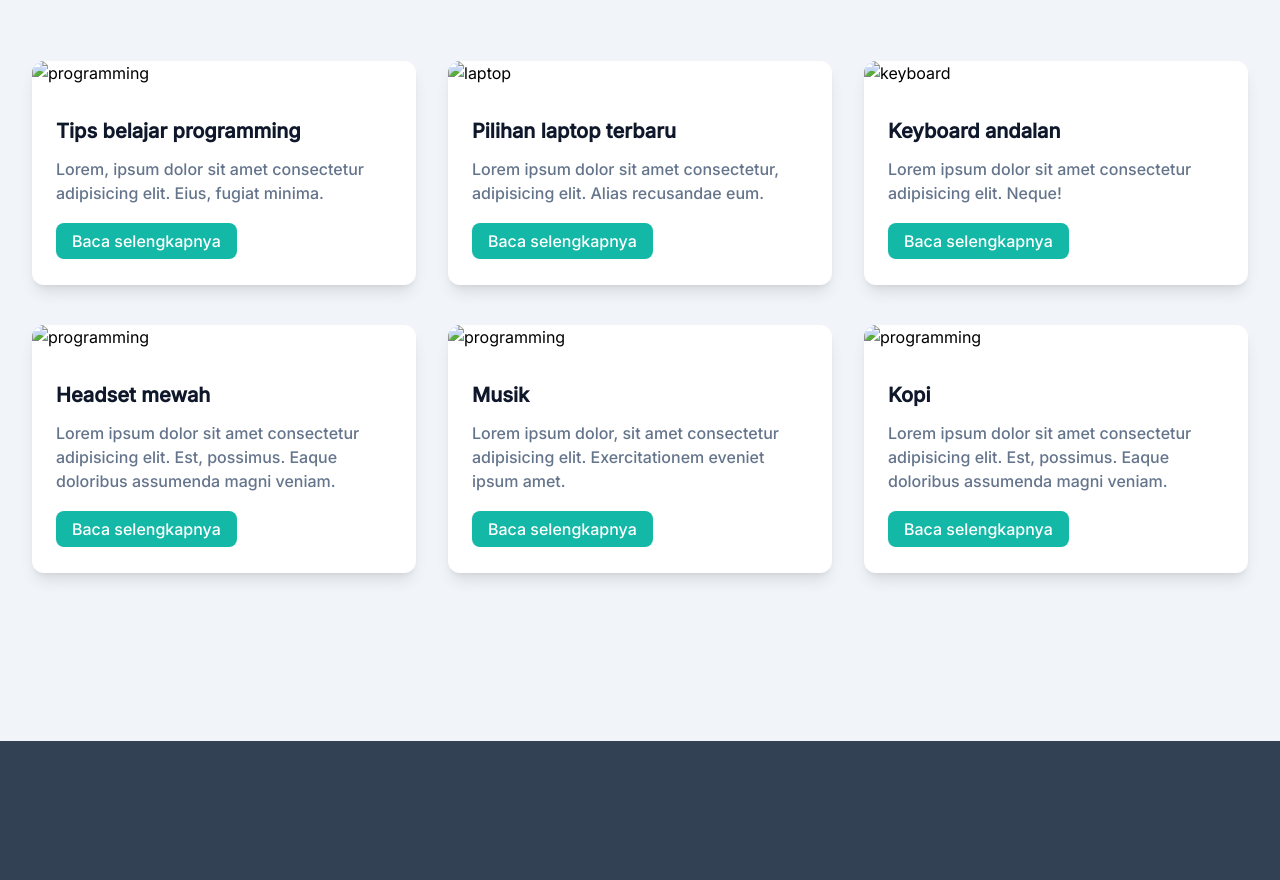
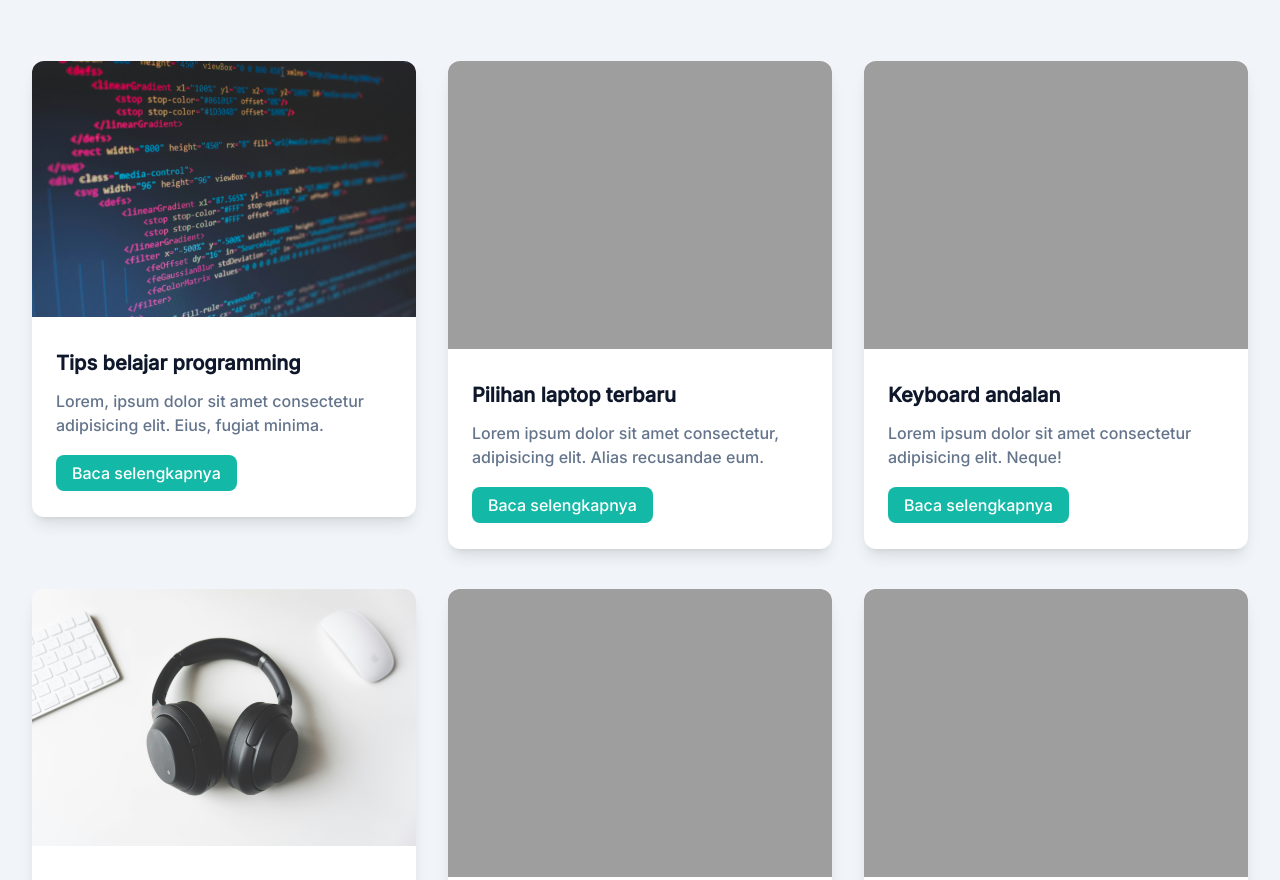
Before and after one commit to fatwareza/portfolio-tailwind, a website: page index.html in a window 1280 px wide. Shown: the part 4257-5137 px from the top of the page. Drawn offline with Linux system fonts and the light colour scheme; the site is published under a folder, as on GitHub Pages, so addresses that start at the root find nothing.

Commit message:
fix: blog image

```diff
--- a/index.html
+++ b/index.html
@@ -512,7 +512,7 @@
               class="bg-white rounded-xl shadow-lg overflow-hidden mb-10 dark:bg-dark dark:shadow-slate-600"
             >
               <img
-                src="/dist/img/blog/code img.jpg"
+                src="dist/img/blog/code img.jpg"
                 alt="programming"
                 class="w-full"
               />
@@ -540,7 +540,7 @@
             <div
               class="bg-white rounded-xl shadow-lg overflow-hidden mb-10 dark:bg-dark dark:shadow-slate-600"
             >
-              <img src="/dist/img/blog/PC.jpg" alt="laptop" class="w-full" />
+              <img src="dist/img/blog/PC.jpg" alt="laptop" class="w-full" />
               <div class="py-8 px-6">
                 <h3>
                   <a
@@ -567,7 +567,7 @@
               class="bg-white rounded-xl shadow-lg overflow-hidden mb-10 dark:bg-dark dark:shadow-slate-600"
             >
               <img
-                src="/dist/img/blog/keyboard.jpg"
+                src="dist/img/blog/keyboard.jpg"
                 alt="keyboard"
                 class="w-full"
               />
@@ -596,7 +596,7 @@
               class="bg-white rounded-xl shadow-lg overflow-hidden mb-10 dark:bg-dark dark:shadow-slate-600"
             >
               <img
-                src="/dist/img/blog/headset.jpg"
+                src="dist/img/blog/headset.jpg"
                 alt="programming"
                 class="w-full"
               />
@@ -625,7 +625,7 @@
               class="bg-white rounded-xl shadow-lg overflow-hidden mb-10 dark:bg-dark dark:shadow-slate-600"
             >
               <img
-                src="/dist/img/blog/speaker.jpg"
+                src="dist/img/blog/speaker.jpg"
                 alt="programming"
                 class="w-full"
               />
@@ -654,7 +654,7 @@
               class="bg-white rounded-xl shadow-lg overflow-hidden mb-10 dark:bg-dark dark:shadow-slate-600"
             >
               <img
-                src="/dist/img/blog/coffee.jpg"
+                src="dist/img/blog/coffee.jpg"
                 alt="programming"
                 class="w-full"
               />
```
